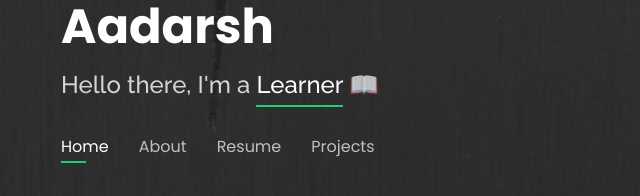
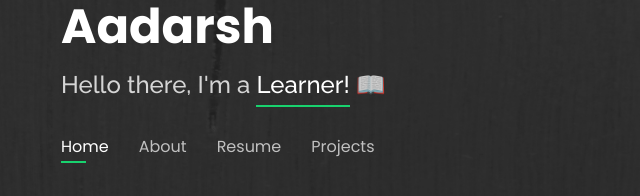
Before and after one commit to Itsaadarsh/aadar.sh, a plain HTML site: page index.html in a window 1280 px wide. Shown: the part 279-475 px from the top of the page, 21-661 px from the left. Drawn offline with nearby package versions, Linux system fonts and the light colour scheme.

Commit message:
Update index.html

```diff
--- a/index.html
+++ b/index.html
@@ -30,7 +30,7 @@
     <div class="container">
 
       <h1><a href="/" title="Home">Aadarsh</a></h1>
-      <h2>Hello there, I'm a <span>Learner</span> 📖</h2>
+      <h2>Hello there, I'm a <span>Learner!</span> 📖</h2>
 
       <nav id="navbar" class="navbar">
         <ul>
```
